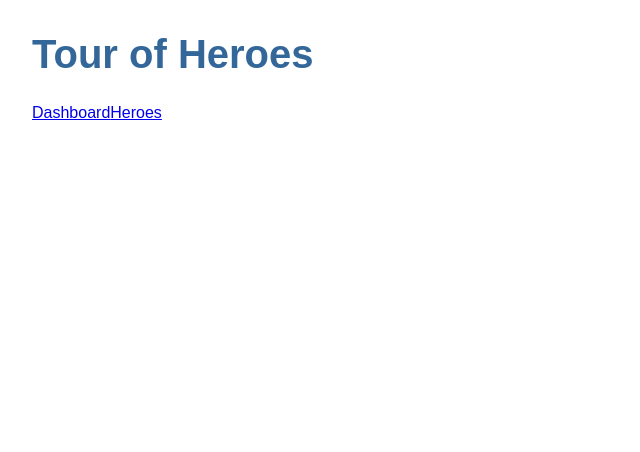
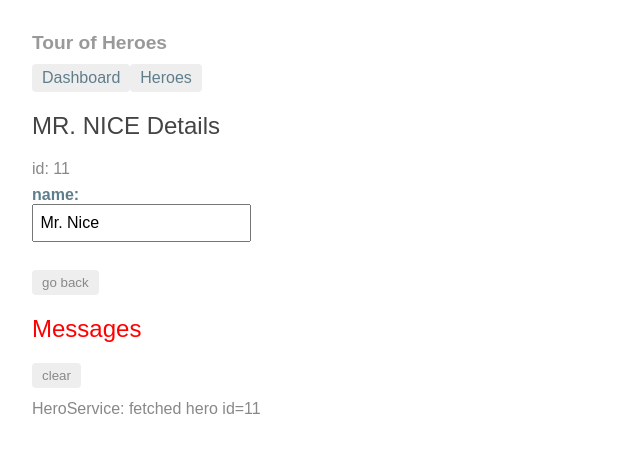
Before and after one commit to justisGipson/angular-app, an Angular app: page /detail/11 in a window 1280 px wide. Shown: the top 452 px of the page, without its empty margins (0-640 px from the left). Built offline with nearby package versions, Linux system fonts and the light colour scheme.

Commit message:
dashboard complete

```diff
--- a/src/app/app.component.css
+++ b/src/app/app.component.css
@@ -0,0 +1,28 @@
+h1 {
+    font-size: 1.2em;
+    color: #999;
+    margin-bottom: 0;
+  }
+  h2 {
+    font-size: 2em;
+    margin-top: 0;
+    padding-top: 0;
+  }
+  nav a {
+    padding: 5px 10px;
+    text-decoration: none;
+    margin-top: 10px;
+    display: inline-block;
+    background-color: #eee;
+    border-radius: 4px;
+  }
+  nav a:visited, a:link {
+    color: #607d8b;
+  }
+  nav a:hover {
+    color: #039be5;
+    background-color: #cfd8dc;
+  }
+  nav a.active {
+    color: #039be5;
+  }
--- a/src/app/app.module.ts
+++ b/src/app/app.module.ts
@@ -20,7 +20,6 @@
     FormsModule,
     AppRoutingModule
   ],
-  providers: [],
   bootstrap: [AppComponent]
 })
 export class AppModule { }
--- a/src/app/hero-detail/hero-detail.component.css
+++ b/src/app/hero-detail/hero-detail.component.css
@@ -0,0 +1,30 @@
+label {
+    display: inline-block;
+    width: 3em;
+    margin: .5em 0;
+    color: #607D8B;
+    font-weight: bold;
+  }
+  input {
+    height: 2em;
+    font-size: 1em;
+    padding-left: .4em;
+  }
+  button {
+    margin-top: 20px;
+    font-family: Arial;
+    background-color: #eee;
+    border: none;
+    padding: 5px 10px;
+    border-radius: 4px;
+    cursor: pointer;
+    cursor: hand;
+  }
+  button:hover {
+    background-color: #cfd8dc;
+  }
+  button:disabled {
+    background-color: #eee;
+    color: #ccc;
+    cursor: auto;
+  }
--- a/src/app/hero-detail/hero-detail.component.html
+++ b/src/app/hero-detail/hero-detail.component.html
@@ -7,5 +7,5 @@
         <input [(ngModel)]='hero.name' placeholder="name">
       </label>
     </div>
-
+    <button (click)="goBack()">go back</button>
 </div>
--- a/src/app/hero-detail/hero-detail.component.ts
+++ b/src/app/hero-detail/hero-detail.component.ts
@@ -1,5 +1,8 @@
 import { Component, OnInit, Input } from '@angular/core';
 import {Hero} from '../hero';
+import {ActivatedRoute} from '@angular/router';
+import {Location} from '@angular/common';
+import {HeroService} from '../hero.service';
 
 @Component({
   selector: 'app-hero-detail',
@@ -7,11 +10,25 @@
   styleUrls: ['./hero-detail.component.css']
 })
 export class HeroDetailComponent implements OnInit {
-  @Input() hero: Hero;
+  hero: Hero;
 
-  constructor() { }
+  constructor(
+    private route: ActivatedRoute,
+    private heroService: HeroService,
+    private location: Location
+  ) { }
 
-  ngOnInit() {
+  ngOnInit(): void {
+    this.getHero();
+  }
+
+  getHero(): void {
+    const id = +this.route.snapshot.paramMap.get('id');
+    this.heroService.getHero(id).subscribe(hero => this.hero = hero);
+  }
+
+  goBack(): void {
+    this.location.back();
   }
 
 }
--- a/src/app/hero.service.ts
+++ b/src/app/hero.service.ts
@@ -14,4 +14,9 @@
     this.messageService.add('HeroService: fetched heroes');
     return of(HEROES);
   }
+
+  getHero(id: number): Observable<Hero>{
+    this.messageService.add(`HeroService: fetched hero id=${id}`);
+    return of(HEROES.find(hero => hero.id === id));
+  }
 }
--- a/src/app/heroes/heroes.component.css
+++ b/src/app/heroes/heroes.component.css
@@ -1,7 +1,4 @@
-.selected {
-    background-color: #CFD8DC !important;
-    color: #FFFFFF;
-}
+/* HeroesComponent's private CSS styles */
 .heroes {
     margin: 0 0 2em 0;
     list-style-type: none;
@@ -9,32 +6,37 @@
     width: 15em;
   }
   .heroes li {
+    position: relative;
     cursor: pointer;
-    position: relative;
-    left: 0;
     background-color: #EEE;
     margin: .5em;
     padding: .3em 0;
     height: 1.6em;
     border-radius: 4px;
   }
-.heroes li.selected:hover{
-    background-color: #BBD8DC !important;
-    color: #FFFFFF;
-}
+
   .heroes li:hover {
     color: #607D8B;
     background-color: #DDD;
     left: .1em;
   }
-.heroes .text {
+
+  .heroes a {
+    color: #888;
+    text-decoration: none;
     position: relative;
-    top: -3px;
+    display: block;
+    width: 250px;
   }
+
+  .heroes a:hover {
+    color:#607D8B;
+  }
+
   .heroes .badge {
     display: inline-block;
     font-size: small;
-    color: #FFFFFF;
+    color: white;
     padding: 0.8em 0.7em 0 0.7em;
     background-color: #607D8B;
     line-height: 1em;
@@ -42,6 +44,8 @@
     left: -1px;
     top: -4px;
     height: 1.8em;
+    min-width: 16px;
+    text-align: right;
     margin-right: .8em;
     border-radius: 4px 0 0 4px;
   }
--- a/src/app/heroes/heroes.component.ts
+++ b/src/app/heroes/heroes.component.ts
@@ -8,8 +8,6 @@
   styleUrls: ['./heroes.component.css']
 })
 export class HeroesComponent implements OnInit {
-
-  selectedHero: Hero;
 
   heroes: Hero[];
 
```
Also changed, not shown: src/app/dashboard/dashboard.component.css (indentation only). Lines whose indentation alone changed are shown as unchanged.
